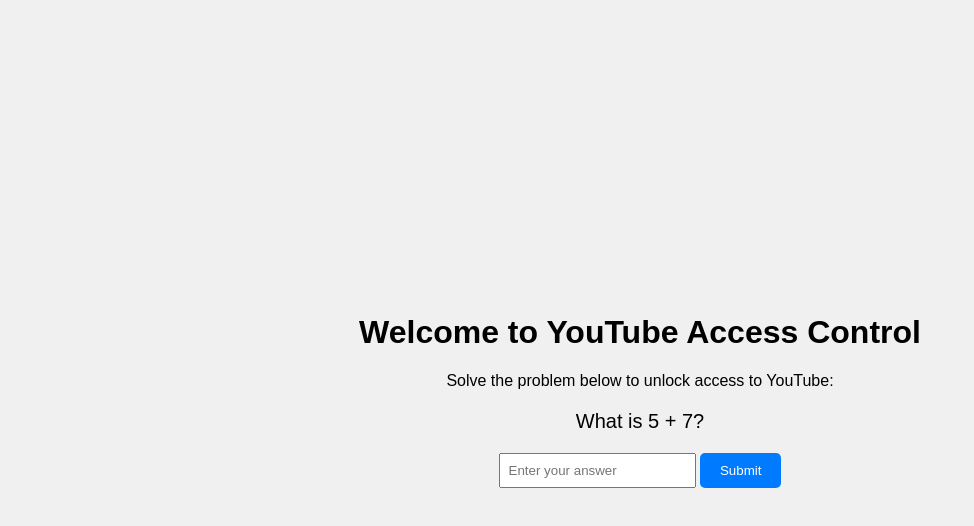
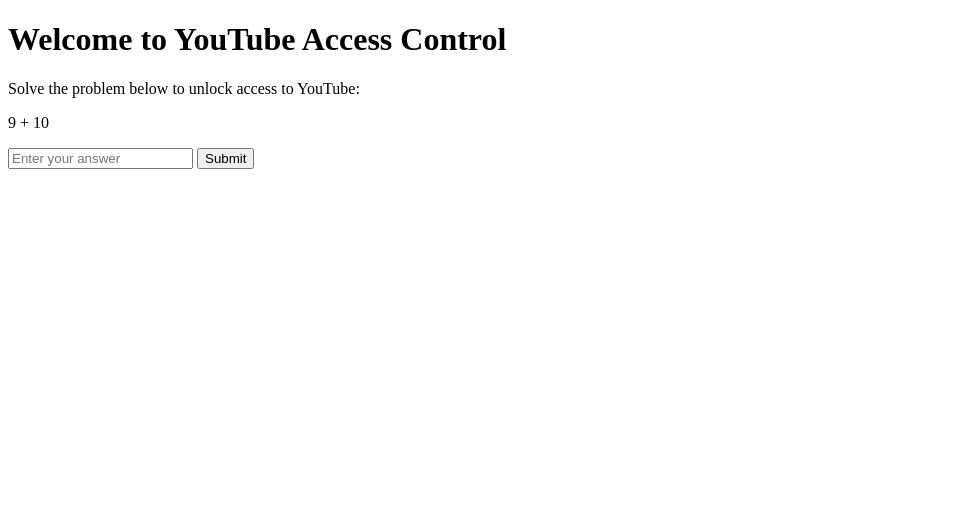
Before and after one commit to Arundhuti2004/accessControl, a plain HTML site: page index.html in a window 1280 px wide. Shown: the whole page, without its empty margins (0-974 px from the left). Drawn offline with Linux system fonts and the light colour scheme.

Commit message:
Update index.html

```diff
--- a/index.html
+++ b/index.html
@@ -3,69 +3,47 @@
 <head>
     <meta charset="UTF-8">
     <meta name="viewport" content="width=device-width, initial-scale=1.0">
-    <title>YouTube Access Control</title>
-    <style>
-        /* CSS styles for layout and appearance */
-        body {
-            font-family: Arial, sans-serif;
-            background-color: #f0f0f0;
-            margin: 0;
-            padding: 0;
-            display: flex;
-            justify-content: center;
-            align-items: center;
-            height: 100vh;
-        }
-        .container {
-            text-align: center;
-        }
-        #problem {
-            font-size: 20px;
-            margin-bottom: 20px;
-        }
-        #answerInput {
-            padding: 8px;
-            margin-bottom: 20px;
-        }
-        #submitBtn {
-            padding: 10px 20px;
-            background-color: #007bff;
-            color: #fff;
-            border: none;
-            border-radius: 5px;
-            cursor: pointer;
-        }
-        #submitBtn:hover {
-            background-color: #0056b3;
-        }
-    </style>
+    <title>Access Control Page</title>
 </head>
 <body>
-    <div class="container">
-        <h1>Welcome to YouTube Access Control</h1>
-        <p>Solve the problem below to unlock access to YouTube:</p>
-        <p id="problem">What is 5 + 7?</p>
-        <input type="text" id="answerInput" placeholder="Enter your answer">
-        <button id="submitBtn">Submit</button>
-    </div>
+    <h1>Welcome to YouTube Access Control</h1>
+    <p>Solve the problem below to unlock access to YouTube:</p>
+    <p id="problem"></p>
+    <input type="text" id="answerInput" placeholder="Enter your answer">
+    <button id="submitBtn">Submit</button>
 
     <script>
-        // JavaScript code for handling user interactions and validation
-        document.getElementById('submitBtn').addEventListener('click', function() {
+        // Function to generate random numbers and display the problem
+        function generateProblem() {
+            const num1 = Math.floor(Math.random() * 10) + 1; // Generates a random number between 1 and 10
+            const num2 = Math.floor(Math.random() * 10) + 1; // Generates a random number between 1 and 10
+            const sum = num1 + num2;
+
+            document.getElementById('problem').textContent = ` ${num1} + ${num2}`;
+            return sum;
+        }
+
+        // Function to check if the answer is correct
+        function checkAnswer() {
             const answerInput = document.getElementById('answerInput');
             const userAnswer = parseInt(answerInput.value.trim(), 10);
 
-            // Check if the answer is correct
-            if (!isNaN(userAnswer) && userAnswer === correctsum) { // Assuming correct answer is 12
-                alert('Congratulations! You\'ve unlocked access to YouTube.');
-                // Redirect the user to YouTube
+            const correctSum = generateProblem(); // Generate new problem and get the correct answer
+            if (!isNaN(userAnswer) && userAnswer === correctSum) {
+                // Redirect to YouTube
                 window.location.href = 'https://www.youtube.com';
             } else {
                 alert('Incorrect answer. Please try again.');
                 // Clear the input field
                 answerInput.value = '';
             }
-        });
+        }
+
+        // Generate the initial problem when the page loads
+        generateProblem();
+
+        // Attach event listener to the submit button
+        document.getElementById('submitBtn').addEventListener('click', checkAnswer);
     </script>
 </body>
 </html>
```
